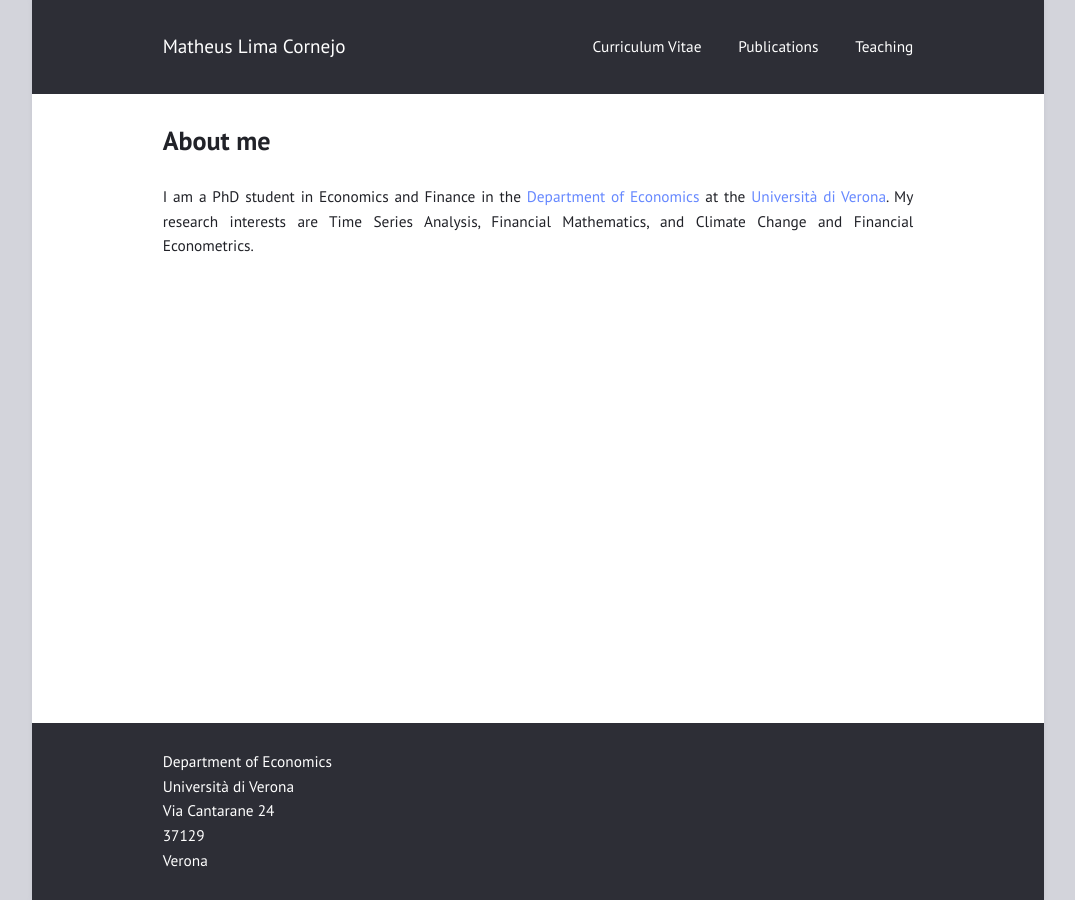
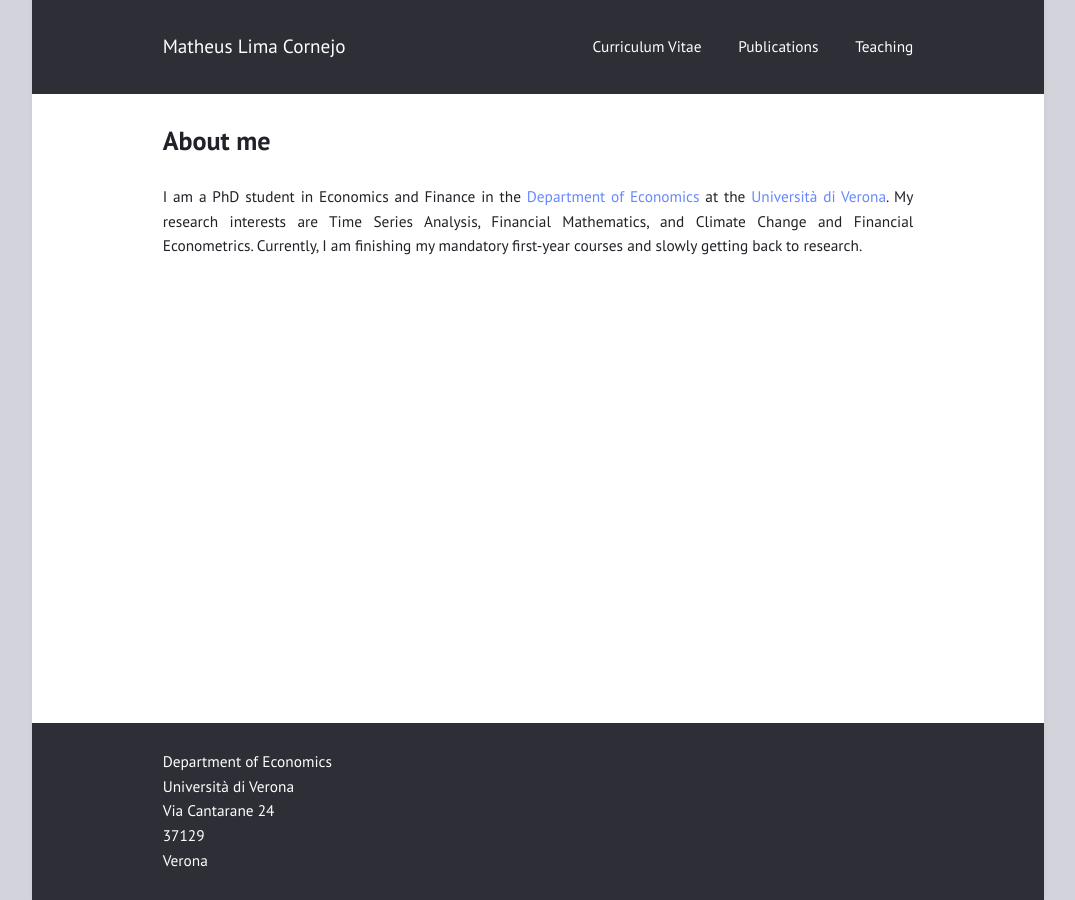
Before and after one commit to limacornejo/limacornejo.github.io, a Jekyll site: the page built from index.md, in a window 1280 px wide. Shown: the whole page, without its empty margins (102-1177 px from the left). Built offline with Jekyll 4.4.1, drawn with Linux system fonts in a browser that asks for light colours.

Commit message:
Update index.md

```diff
--- a/index.md
+++ b/index.md
@@ -3,4 +3,4 @@
 title: "About me"
 ---
 
-I am a PhD student in Economics and Finance in the [Department of Economics](https://www.dse.univr.it/?lang=en) at the [Università di Verona](https://www.univr.it/en/home). My research interests are Time Series Analysis, Financial Mathematics, and Climate Change and Financial Econometrics.
+I am a PhD student in Economics and Finance in the [Department of Economics](https://www.dse.univr.it/?lang=en) at the [Università di Verona](https://www.univr.it/en/home). My research interests are Time Series Analysis, Financial Mathematics, and Climate Change and Financial Econometrics. Currently, I am finishing my mandatory first-year courses and slowly getting back to research.
```
